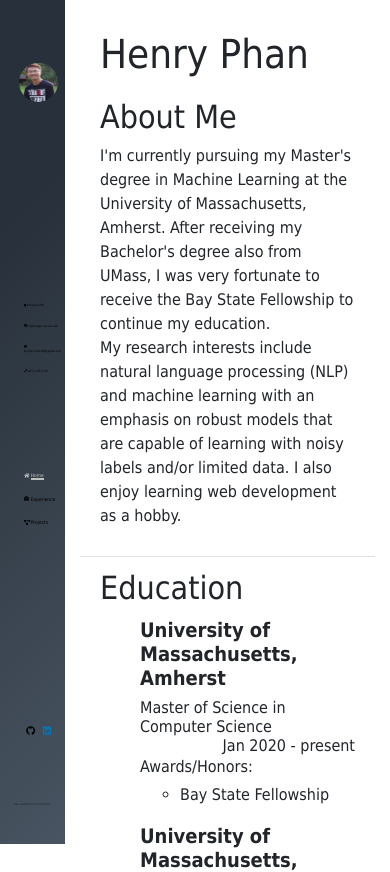
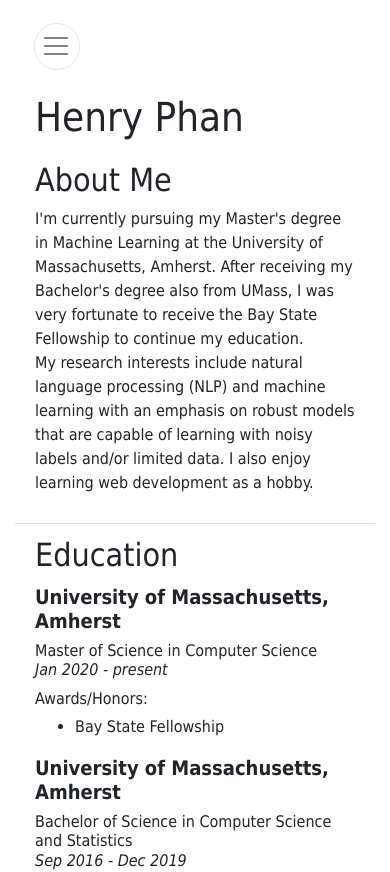
Before and after one commit to hiphan/hiphan.github.io, a React (Create React App) app: page /experience in a window 390 px wide. Shown: the top 872 px of the page. Built offline with nearby package versions, Linux system fonts and the light colour scheme.

Commit message:
update mobile version

```diff
--- a/public/index.html
+++ b/public/index.html
@@ -4,6 +4,7 @@
     <meta charset="utf-8" />
     <link rel="icon" href="%PUBLIC_URL%/favicon.ico" />
     <meta name="theme-color" content="#000000" />
+    <meta name="viewport" content="width=device-width, initial-scale=1" />
     <meta
       name="description"
       content="Web site created using create-react-app"
@@ -23,7 +24,7 @@
       work correctly both with client-side routing and a non-root public URL.
       Learn how to configure a non-root public URL by running `npm run build`.
     -->
-    <title>React App</title>
+    <title>Henry Phan</title>
   </head>
   <body style="font-family: Tahoma, sans-serif;">
     <noscript>You need to enable JavaScript to run this app.</noscript>
--- a/src/App.css
+++ /dev/null
@@ -1,95 +0,0 @@
-.sidebar {
-  background-color: #485461;
-  background-image: linear-gradient(315deg, #485461 0%, #28313b 74%);
-  min-height: 100vh;
-  position: sticky;
-}
-
-.profile-picture {
-  display: block;
-  margin: 8vh auto 8vh auto;
-}
-
-.contact-container {
-  padding-left: 2vw;
-  margin-top: 4vh;
-  margin-bottom: 8vh;
-}
-
-.contact-link {
-  font-size: 0.8vw;
-  color: black;
-}
-
-.contact-link:hover {
-  color: #c0c0c0;
-  opacity: 0.8;
-  text-decoration: none;
-}
-
-.nav-menu {
-  margin-top: 4vh;
-  margin-bottom: 4vh;
-}
-
-.nav-item {
-  padding-left: 1vw;
-}
-
-.nav-link {
-  font-size: 1.75vw;
-  color: black;
-  opacity: 1;
-}
-
-.nav-link:hover {
-  color: black;
-  opacity: 0.25;
-}
-
-.selected-link {
-  color: #c0c0c0;
-}
-
-.selected-link span {
-  border-bottom: 2.5px solid #c0c0c0;
-}
-
-.social-container {
-  margin-top: 10vh;
-  text-align: center;
-}
-
-.social {
-  margin-left: 1vw;
-  margin-right: 1vw;
-  font-size: 2.4vw;
-}
-
-.github {
-  color: black;
-}
-
-.github:hover {
-  color: black;
-  opacity: 0.5;
-}
-
-.linkedin {
-  color: #0976b4;
-}
-
-.linkedin:hover {
-  color: #0976b4;
-  opacity: 0.5;
-}
-
-.footer {
-  left: 0;
-  bottom: 0;
-  position: absolute;
-  width: 100%;
-  text-align: center;
-  font-size: 0.75vw;
-  font-style: italic;
-}
--- a/src/App.js
+++ b/src/App.js
@@ -4,12 +4,17 @@
 import Container from 'react-bootstrap/Container';
 import Row from 'react-bootstrap/Row';
 import Col from 'react-bootstrap/Col';
+import Nav from 'react-bootstrap/Nav';
+import Navbar from 'react-bootstrap/Navbar';
 import Image from 'react-bootstrap/Image';
-import Nav from 'react-bootstrap/Nav';
+import Button from 'react-bootstrap/Button';
 
 import { FontAwesomeIcon } from '@fortawesome/react-fontawesome';
 import { faLinkedin, faGithub } from '@fortawesome/free-brands-svg-icons';
-import { faMapMarker, faEnvelope, faPhone, faHome, faBriefcase, faProjectDiagram } from '@fortawesome/free-solid-svg-icons';
+import { faMapMarker, faEnvelope, faPhone, faHome, faBriefcase, faProjectDiagram, faBars } from '@fortawesome/free-solid-svg-icons';
+
+// Import Bootstrap CSS
+import 'bootstrap/dist/css/bootstrap.min.css';
 
 import './styles/App.css';
 
@@ -23,8 +28,17 @@
     this.state = {
       profileWidth: 0,
       profileHeight: 0,
-      sidebarWidth: 0
+      sidebarWidth: 0,
+      sidebarExpanded: false
     };
+  }
+
+  handleToggleButton = (expanded) => {
+    this.setState({ sidebarExpanded: expanded });
+  }
+
+  closeSidebar = () => {
+    this.setState({ sidebarExpanded: false });
   }
 
   updateProfileDimensions = () => {
@@ -41,6 +55,7 @@
   componentDidMount() {
     this.updateProfileDimensions();
     window.addEventListener("resize", this.updateProfileDimensions);
+    document.getElementById("mainContent").addEventListener("click", this.closeSidebar);
   }
 
   render() {
@@ -48,21 +63,24 @@
       <HashRouter>
         <Container fluid>
           <Row>
-            <Col xs="2" id="sidebarColumn">
-              <Nav defaultActiveKey="/" style={{width: this.state.sidebarWidth}} className="flex-column sidebar">
+            <Col xs={6} lg={2} id="sidebarColumn">
+              <Navbar className="sidebar-wrapper" expand="lg" onToggle={this.handleToggleButton} expanded={this.state.sidebarExpanded}>
+                <Navbar.Toggle aria-controls="sidebarMain" className="sidebar-button" />
+                <Navbar.Collapse className="sidebar" id="sidebarMain">
+                  <Nav defaultActiveKey="/" style={{ width: this.state.sidebarWidth }} className="flex-column">
                     <div className="profile-picture-container">
                       <Image width={this.state.profileWidth} height={this.state.profileHeight} alt="Profile Picture" src={process.env.PUBLIC_URL + "/images/profile-pic.jpg"} roundedCircle className="profile-picture" />
                     </div>
 
                     <div className="contact-container">
                       <Nav.Item className="nav-item">
-                    <Nav.Link className="contact-link" ><FontAwesomeIcon icon={faMapMarker} /> Amherst, MA</Nav.Link>
+                        <Nav.Link className="contact-link"><FontAwesomeIcon icon={faMapMarker} /> Amherst, MA</Nav.Link>
                       </Nav.Item>
                       <Nav.Item className="nav-item">
-                    <Nav.Link href="mailto:hhphan@cs.umass.edu" className="contact-link" ><FontAwesomeIcon icon={faEnvelope} /> hhphan@cs.umass.edu</Nav.Link>
+                        <Nav.Link href="mailto:hhphan@cs.umass.edu" className="contact-link"><FontAwesomeIcon icon={faEnvelope} /> hhphan@cs.umass.edu</Nav.Link>
                       </Nav.Item>
                       <Nav.Item className="nav-item">
-                    <Nav.Link href="mailto:huyhieu.210198@gmail.com" className="contact-link" ><FontAwesomeIcon icon={faEnvelope} /> huyhieu.210198@gmail.com</Nav.Link>
+                        <Nav.Link href="mailto:huyhieu.210198@gmail.com" className="contact-link"><FontAwesomeIcon icon={faEnvelope} /> huyhieu.210198@gmail.com</Nav.Link>
                       </Nav.Item>
                       <Nav.Item className="nav-item">
                         <Nav.Link href="tel:8572055726" className="contact-link" ><FontAwesomeIcon icon={faPhone} /> (857) 205-5726</Nav.Link>
@@ -71,13 +89,13 @@
 
                     <div className="menu-container">
                       <Nav.Item className="nav-item">
-                    <NavLink exact to="/" className="nav-link" activeClassName="selected-link"><span className="nav-icon"><FontAwesomeIcon icon={faHome} /></span><span className="nav-text">Home</span></NavLink>
+                        <NavLink exact to="/" onClick={this.closeSidebar} className="nav-link" activeClassName="selected-link"><span className="nav-icon"><FontAwesomeIcon icon={faHome} /></span><span className="nav-text">Home</span></NavLink>
                       </Nav.Item>
                       <Nav.Item className="nav-item">
-                    <NavLink to="/experience" className="nav-link" activeClassName="selected-link"><span className="nav-icon"><FontAwesomeIcon icon={faBriefcase} /></span><span className="nav-text">Experience</span></NavLink>
+                        <NavLink to="/experience" onClick={this.closeSidebar} className="nav-link" activeClassName="selected-link"><span className="nav-icon"><FontAwesomeIcon icon={faBriefcase} /></span><span className="nav-text">Experience</span></NavLink>
                       </Nav.Item>
                       <Nav.Item className="nav-item">
-                    <NavLink to="/projects" className="nav-link" activeClassName="selected-link"><span className="nav-icon"><FontAwesomeIcon icon={faProjectDiagram} /></span><span className="nav-text">Projects</span></NavLink>
+                        <NavLink to="/projects" onClick={this.closeSidebar} className="nav-link" activeClassName="selected-link"><span className="nav-icon"><FontAwesomeIcon icon={faProjectDiagram} /></span><span className="nav-text">Projects</span></NavLink>
                       </Nav.Item>
                     </div>
 
@@ -94,9 +112,11 @@
                       <p>Last updated on 01/21/2021.</p>
                     </div>
                   </Nav>
+                </Navbar.Collapse>
+              </Navbar>
             </Col>
 
-            <Col xs="10" className="content">
+            <Col xs={12} lg={10} className="main-content" id="mainContent">
               <Switch>
                 <Route exact path="/">
                   <Home />
--- a/src/Components/Experience.js
+++ b/src/Components/Experience.js
@@ -63,7 +63,7 @@
         		<ul className="list">
         			<li className="list-item">
         				<h5>Peer Tutor in Computer Science and Mathematics (CRLA Certified)</h5>
-        				<h6><span>Learning Resource Center - Amherst, MA</span><span className="duration">Sep 2017 - May 2019</span></h6>
+        				<h6><span><a target="_blank" rel="noreferrer" href="https://www.umass.edu/lrc/" className="company-name">Learning Resource Center</a> - Amherst, MA</span><span className="duration">Sep 2017 - May 2019</span></h6>
         			</li>
         		</ul>
         	</ListGroup.Item>
--- a/src/Components/Home.js
+++ b/src/Components/Home.js
@@ -25,17 +25,17 @@
         		<ul className="list">
         			<li className="list-item">
         				<h5 className="institution">University of Massachusetts, Amherst</h5>
-        				<h6><span>Master of Science in Computer Science</span><span className="duration">Jan 2020 - present</span></h6>
+        				<h6><span className="degree">Master of Science in Computer Science</span><span className="duration">Jan 2020 - present</span></h6>
         				Awards/Honors:
-        				<ul>
+        				<ul className="awards">
         					<li className="award">Bay State Fellowship</li>
         				</ul>
         			</li>
         			<li className="list-item">
         				<h5 className="institution">University of Massachusetts, Amherst</h5>
-        				<h6><span>Bachelor of Science in Computer Science and Statistics</span><span className="duration">Sep 2016 - Dec 2019</span></h6>
+        				<h6><span className="degree">Bachelor of Science in Computer Science and Statistics</span><span className="duration">Sep 2016 - Dec 2019</span></h6>
         				Awards/Honors:
-        				<ul>
+        				<ul className="awards">
         					<li className="award">Finalist for the Dean’s International Scholarship of College of Information and Computer Science</li>
         				</ul>
         			</li>
--- a/src/index.js
+++ b/src/index.js
@@ -3,9 +3,6 @@
 import './index.css';
 import App from './App';
 import reportWebVitals from './reportWebVitals';
-
-// Import Bootstrap CSS
-import 'bootstrap/dist/css/bootstrap.min.css';
 
 ReactDOM.render(
   <React.StrictMode>
--- a/src/styles/App.css
+++ b/src/styles/App.css
@@ -24,7 +24,7 @@
 
 .contact-link {
   font-size: 0.75vw !important;
-  color: black;
+  color: #c0c0c0 !important;
 }
 
 .contact-link:hover {
@@ -62,7 +62,7 @@
 }
 
 .selected-link {
-  color: #c0c0c0;
+  color: #c0c0c0 !important;
 }
 
 .selected-link .nav-text {
@@ -105,3 +105,92 @@
   font-size: 0.75vw;
   font-style: italic;
 }
+
+.main-content {
+  padding-top: 1.75vh;
+}
+
+.sidebar-button {
+  display: none;
+}
+
+/* Styles for mobile devices */
+@media screen and (max-width: 767.98px) {
+  .profile-picture-container {
+    height: 25vh;
+  }
+
+  .contact-container {
+    height: 17.5vh;
+  }
+
+  .contact-link {
+    font-size: 2.5vw !important;
+  }
+
+  .menu-container {
+    height: 20vh;
+  }
+
+  .nav-item {
+    padding-left: 4vw;
+  }
+
+  .nav-link {
+    font-size: 4.5vw;
+  }
+
+  .nav-link:hover {
+    color: #c0c0c0;
+    opacity: 1;
+  }
+
+  .nav-icon {
+    width: 6vw;
+  }
+
+  .selected-link .nav-text {
+    border-bottom: none !important;
+  }
+
+  .social-container {
+    height: 10vh;
+  }
+
+  .social {
+    font-size: 10vw;
+  }
+
+  .footer {
+    height: auto;
+    font-size: 2vw;
+  }
+
+  .main-content {
+    padding-top: 0;
+  }
+
+  .sidebar-button {
+    display: inline-block;
+    margin-top: 15px;
+    margin-left: 2.5px;
+    padding-left: 1.75vw;
+    width: 12vw;
+    height: 12vw;
+    border-radius: 50%;
+  }
+
+  .navbar-collapse.collapsing {
+    left: -75%;
+    transition: height 0s ease;
+  }
+
+  .navbar-collapse.show {
+    left: 0;
+    transition: left 500ms ease-in-out;
+  }
+
+  .navbar-toggler.collapsed ~ .navbar-collapse {
+    transition: left 500ms ease-in-out;
+  }
+}
--- a/src/styles/Experience.css
+++ b/src/styles/Experience.css
@@ -1,9 +1,5 @@
 .experience-type {
 	margin-top: 1vh;
-}
-
-.duration {
-	float: right;
 }
 
 .company-name {
--- a/src/styles/Home.css
+++ b/src/styles/Home.css
@@ -6,6 +6,10 @@
 	font-weight: bold;
 }
 
+.awards {
+	list-style-type: disc;
+}
+
 .award {
 	margin-top: 4px;
 }
--- a/src/styles/styles.css
+++ b/src/styles/styles.css
@@ -10,3 +10,19 @@
 .list-item {
 	margin-bottom: 2vh;
 }
+
+.duration {
+	float: right;
+}
+
+@media screen and (max-width: 767.98px) {
+	.list {
+		padding: 0;
+	}
+
+	.duration {
+		font-style: italic;
+		float: none;
+		display: block;
+	}
+}
```
Also changed, not shown: 1 other file (tests, documents, lock files or other folders). Lines whose indentation alone changed are shown as unchanged.
